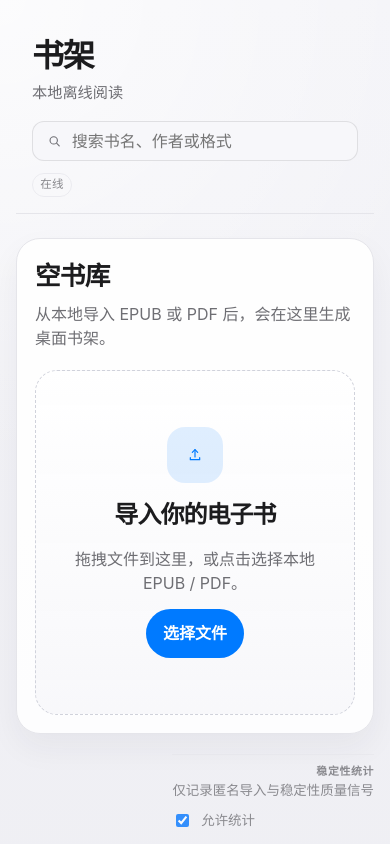
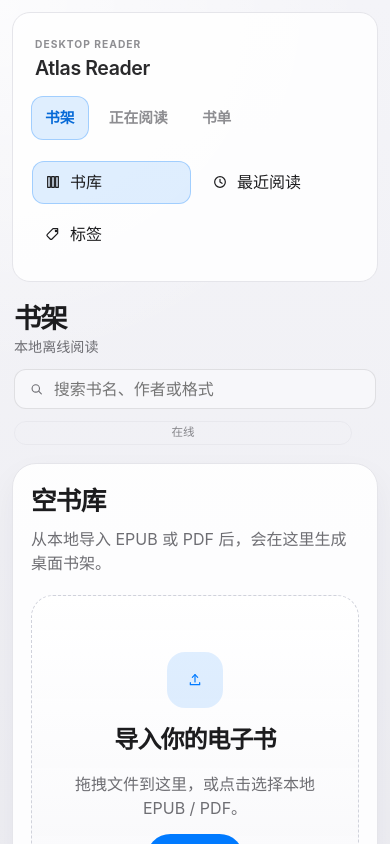
Before and after one commit to Quentinbest/ebook-reader-web-mvp, a React (Vite) app: page /library in a window 390 px wide. Shown: the top 844 px of the page. Built offline with nearby package versions, Linux system fonts and the light colour scheme.

Commit message:
refactor(mobile): adapt shell and library for small screens

```diff
--- a/src/components/AppShell.tsx
+++ b/src/components/AppShell.tsx
@@ -34,6 +34,7 @@
     <div className={`app-shell books-shell books-shell--${shellKind}`.trim()}>
       <div className="books-layout">
         <aside className="books-sidebar" aria-label="应用侧边栏">
+          <div className="books-sidebar__primary">
             <div className="books-sidebar__brand">
               <span className="books-sidebar__eyebrow">Desktop Reader</span>
               <strong>Atlas Reader</strong>
@@ -56,6 +57,7 @@
                 )
               )}
             </nav>
+          </div>
 
           {sidebar ? <div className="books-sidebar__content">{sidebar}</div> : null}
         </aside>
--- a/src/styles/library.css
+++ b/src/styles/library.css
@@ -418,14 +418,32 @@
 @media (max-width: 980px) {
   .library-toolbar-actions {
     width: 100%;
+    display: grid;
+    grid-template-columns: minmax(0, 1fr) auto auto;
+    align-items: center;
   }
 
   .library-search {
+    grid-column: 1 / -1;
     width: 100%;
   }
 
   .book-grid {
-    grid-template-columns: repeat(2, minmax(0, 244px));
+    grid-template-columns: repeat(2, minmax(0, 1fr));
+    gap: 24px 16px;
+  }
+
+  .book-card {
+    width: auto;
+  }
+
+  .library-section-head {
+    align-items: start;
+    flex-direction: column;
+  }
+
+  .books-library-content {
+    max-width: none;
   }
 }
 
@@ -435,6 +453,30 @@
   }
 
   .book-grid {
-    grid-template-columns: minmax(0, 1fr);
+    grid-template-columns: repeat(2, minmax(0, 1fr));
+    gap: 20px 14px;
+  }
+
+  .book-card__cover {
+    border-radius: 14px;
+  }
+
+  .book-card__heading h3 {
+    font-size: 0.94rem;
+  }
+
+  .book-card__meta {
+    display: grid;
+    gap: 2px;
+    justify-content: start;
+  }
+
+  .book-card__status {
+    font-size: 0.7rem;
+  }
+
+  .book-card__actions {
+    display: grid;
+    grid-template-columns: 1fr 1fr;
   }
 }
--- a/src/styles/shell.css
+++ b/src/styles/shell.css
@@ -19,6 +19,11 @@
   border: 1px solid var(--books-border);
   background: color-mix(in srgb, var(--books-background) 88%, rgba(255, 255, 255, 0.35));
   box-shadow: var(--books-shadow-sm);
+}
+
+.books-sidebar__primary {
+  display: grid;
+  gap: 24px;
 }
 
 .books-sidebar__brand {
@@ -426,16 +431,63 @@
 
 @media (max-width: 1080px) {
   .app-shell.books-shell {
-    padding: 16px;
+    padding: 12px;
   }
 
   .books-layout {
     grid-template-columns: minmax(0, 1fr);
-    min-height: calc(100vh - 32px);
+    gap: 12px;
+    min-height: calc(100vh - 24px);
   }
 
   .books-sidebar {
-    order: 2;
+    order: 0;
+    gap: 12px;
+    padding: 12px;
+    border-radius: 18px;
+  }
+
+  .books-sidebar__primary {
+    gap: 10px;
+  }
+
+  .books-sidebar__brand {
+    gap: 2px;
+  }
+
+  .books-sidebar__eyebrow {
+    font-size: 0.66rem;
+    letter-spacing: 0.08em;
+  }
+
+  .books-sidebar__brand strong {
+    font-size: 1.08rem;
+  }
+
+  .books-sidebar__nav {
+    display: flex;
+    gap: 8px;
+    overflow-x: auto;
+    padding-bottom: 2px;
+    scrollbar-width: none;
+  }
+
+  .books-sidebar__nav::-webkit-scrollbar {
+    display: none;
+  }
+
+  .books-sidebar__nav a,
+  .books-sidebar__nav span {
+    flex: 0 0 auto;
+    min-height: 38px;
+    padding: 0.56rem 0.78rem;
+    border-radius: 12px;
+    white-space: nowrap;
+    font-size: 0.86rem;
+  }
+
+  .books-sidebar__content {
+    gap: 10px;
   }
 
   .books-main {
@@ -445,17 +497,85 @@
   .books-toolbar {
     flex-direction: column;
     align-items: stretch;
-    padding: 16px;
+    gap: 12px;
+    padding: 10px 2px 0;
+    border-bottom: 0;
   }
 
   .books-toolbar__leading,
   .books-toolbar__trailing {
     width: 100%;
-    justify-content: space-between;
+    justify-content: flex-start;
     flex-wrap: wrap;
   }
 
+  .books-toolbar__leading {
+    gap: 10px;
+  }
+
+  .books-toolbar__title h1 {
+    font-size: clamp(1.45rem, 7vw, 1.9rem);
+    line-height: 1.08;
+  }
+
+  .books-toolbar__title p {
+    font-size: 0.88rem;
+  }
+
   .books-content {
-    padding: 24px 0;
+    padding: 18px 0 24px;
+  }
+
+  .books-shell--library .books-sidebar__content {
+    display: grid;
+  }
+
+  .books-shell--library .books-sidebar-group--library-nav {
+    display: flex;
+    flex-wrap: wrap;
+    gap: 8px;
+    padding: 0;
+    background: transparent;
+    border-color: transparent;
+  }
+
+  .books-shell--library .books-sidebar-group--library-nav h2 {
+    display: none;
+  }
+
+  .books-shell--library .books-sidebar-group__button {
+    flex: 1 1 calc(50% - 4px);
+    min-width: 0;
+    min-height: 40px;
+    padding: 0.56rem 0.72rem;
+    border-radius: 12px;
+  }
+
+  .books-shell--library .books-sidebar-group__button span:last-child {
+    display: none;
+  }
+
+  .books-shell--library .books-sidebar-group--library-status {
+    display: none;
+  }
+
+  .books-shell--reader .books-sidebar__content,
+  .books-shell--notes .books-sidebar__content {
+    display: none;
+  }
+
+  .books-shell--reader .books-sidebar,
+  .books-shell--notes .books-sidebar {
+    display: none;
+  }
+
+  .books-shell--reader .books-toolbar,
+  .books-shell--notes .books-toolbar {
+    padding-top: 4px;
+  }
+
+  .books-shell--reader .books-toolbar__trailing,
+  .books-shell--notes .books-toolbar__trailing {
+    justify-content: flex-start;
   }
 }
```
Lines whose indentation alone changed are shown as unchanged.
